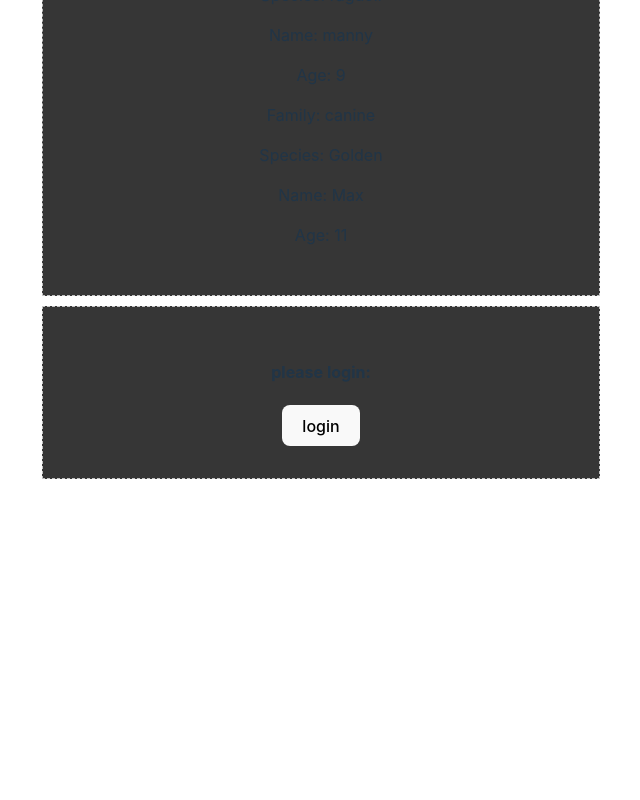
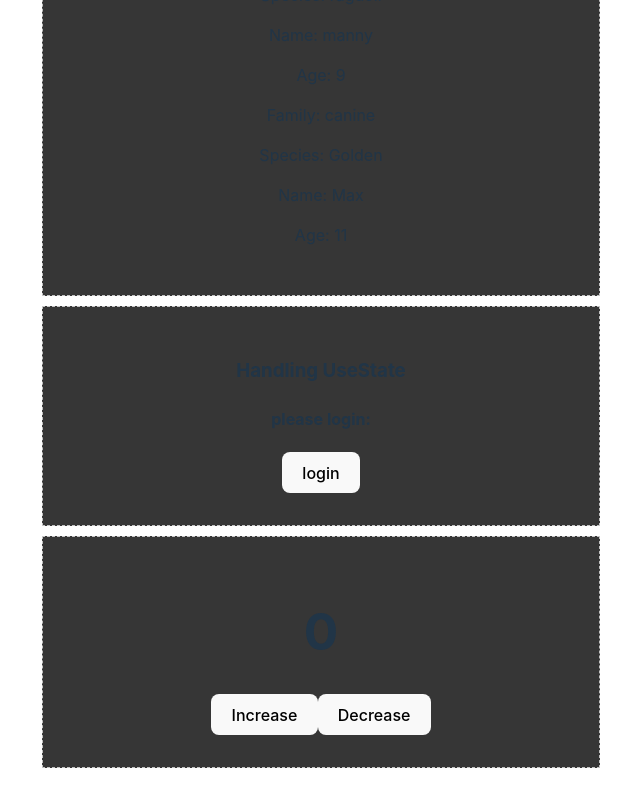
Before and after one commit to Nixxs/Todoloo, a React (Vite) app: page / in a window 1280 px wide. Shown: the part 1742-2542 px from the top of the page, without its empty margins (319-959 px from the left). Before the commit the page ends 2253 px from the top, so only its background shows below. Built offline with nearby package versions, Linux system fonts and the light colour scheme; the HTML template or start-up script is replaced by a standard one.

Commit message:
how to use reducers with typescript

```diff
--- a/src/App.tsx
+++ b/src/App.tsx
@@ -8,6 +8,7 @@ import AppInput from "./components/AppInput";
 import Animal from "./components/SeparateTypes";
 import Animals from "./components/Animals"
 import CheckAuth from "./components/AuthCheck";
+import Counter from "./components/Counter";
 
 function App() {
 	const names = [
@@ -109,7 +110,13 @@ function App() {
 			<div
 				className="card"
 			>
+				<h3>Handling UseState</h3>
 				<CheckAuth />
+			</div>
+			<div
+				className="card"
+			>
+				<Counter />
 			</div>
 		</>
 	);
--- /dev/null
+++ b/src/components/Counter.tsx
@@ -0,0 +1,19 @@
+import { counterReducer } from "../reducers/CounterReducer";
+import { useReducer } from "react";
+
+const Counter = () => {
+	const [countState, countDispatch] = useReducer(counterReducer, {count: 0});
+	return (
+		<>
+			<h1>{countState.count}</h1>
+			<button
+				onClick={() => {countDispatch({type:"increment", payload: 1})}}
+			>Increase</button>
+			<button
+				onClick={() => {countDispatch({type:"decrement", payload: 1})}}
+			>Decrease</button>
+		</>
+	);
+}
+
+export default Counter;
--- /dev/null
+++ b/src/reducers/CounterReducer.tsx
@@ -0,0 +1,18 @@
+import { CounterState, CounterActions } from "../types/CounterTypes"
+
+function counterReducer(state:CounterState , action: CounterActions){
+	switch(action.type){
+		case "increment":
+			return (
+				{count: state.count + action.payload}
+			)
+		case "decrement":
+			return (
+				{count: state.count - action.payload}
+			)
+		default:
+			return state
+	}
+}
+
+export {counterReducer}
--- /dev/null
+++ b/src/types/CounterTypes.tsx
@@ -0,0 +1,10 @@
+type CounterState = {
+	count: number
+}
+
+type CounterActions = {
+	type: "increment" | "decrement"
+	payload: number
+}
+
+export type {CounterState, CounterActions}
```
